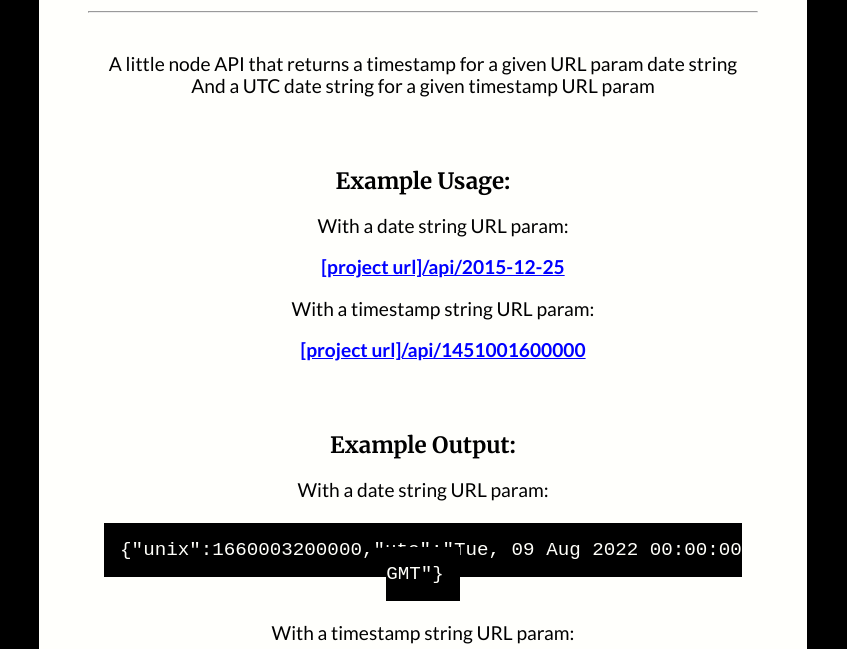
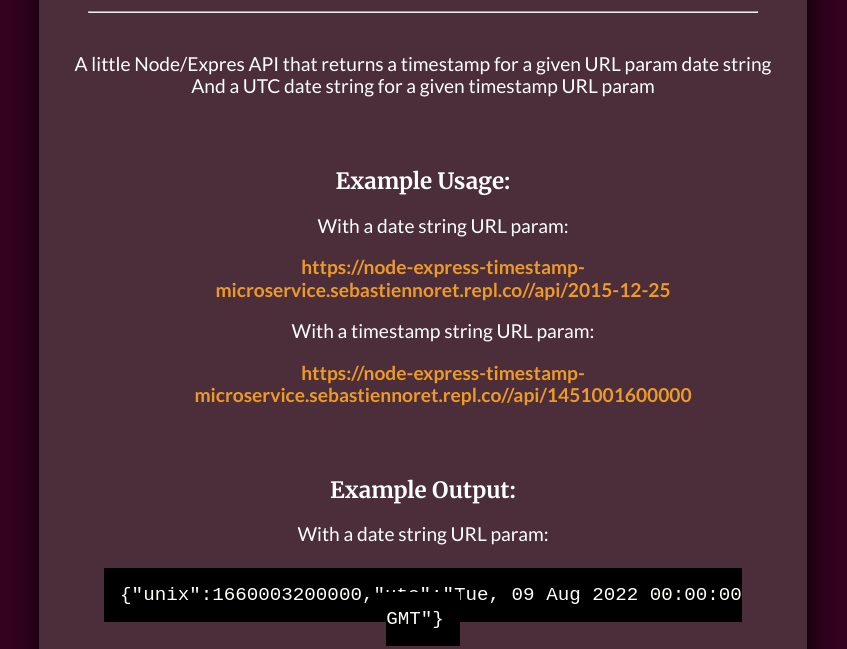
Before and after one commit to SebNoret/node-express-timestamp-microservice, a website: page views/index.html in a window 1280 px wide. Shown: the part 151-800 px from the top of the page, without its empty margins (217-1064 px from the left). Drawn offline with Linux system fonts and the light colour scheme; files that its build step writes are made by us from their sources.

Commit message:
changed colors in css

```diff
--- a/public/style.css
+++ b/public/style.css
@@ -1,11 +1,13 @@
 /****** Main Styling ******/
 :root {
   --white: #fffffa;
-  --light-grey: #beb7a4;
-  --dark-grey: #fffffc;
-  --black: #000000;
-  --orange: #ff7f11;
-  --red: #ff1b1c;
+
+  --bgc: #32021f;
+  --code: black;
+  --typo: #fff;
+  --link: #ec9a29;
+  --link-hover: #77a0a9;
+  --container: #4b2e39;
 }
 *,
 *::after,
@@ -18,9 +20,9 @@ body {
   font-family: "Lato", sans-serif;
   font-size: 16px;
   color: #222;
-  background-color: var(--black);
+  background-color: var(--bgc);
   text-align: center;
-  line-height: 1.4em;
+  line-height: 1.4rem;
 }
 h1,
 h3 {
@@ -33,9 +35,10 @@ h3 {
   border-radius: 5px;
   margin-top: 8vh;
   margin-bottom: 8vh;
-  color: var(--black);
+  color: var(--typo);
   font-size: 1.2rem;
-  background-color: var(--dark-grey);
+  background-color: var(--container);
+  box-shadow: 1px 1px 25px black;
 }
 
 .main {
@@ -65,7 +68,7 @@ code {
   font-family: monospace;
   padding: 1rem;
   color: var(--white);
-  background-color: var(--black);
+  background-color: var(--code);
 }
 
 ul {
@@ -74,16 +77,13 @@ ul {
   border-radius: 5px;
 }
 
-li {
-  /* margin-bottom: 0.5em; */
-}
-
 a {
-  color: blue;
+  color: var(--link);
   font-weight: bold;
   transition: all 200ms ease-in;
+  text-decoration: none;
 }
 a:hover,
 a:focus {
-  color: var(--orange);
+  color: var(--link-hover);
 }
--- a/views/index.html
+++ b/views/index.html
@@ -18,20 +18,24 @@
       <hr />
       <main role="main" class="main">
         <p>
-          A little node API that returns a timestamp for a given URL param date
-          string <br />
-          And a UTC date string for a given timestamp URL param
+          A little Node/Expres API that returns a timestamp for a given URL
+          param date string And a UTC date string for a given timestamp URL
+          param
         </p>
         <div class="usage">
           <h3>Example Usage:</h3>
           <ul>
             <li>
               <p>With a date string URL param:</p>
-              <a href="api/2015-12-25">[project url]/api/2015-12-25</a>
+              <a href="api/2015-12-25"
+                >https://node-express-timestamp-microservice.sebastiennoret.repl.co//api/2015-12-25</a
+              >
             </li>
             <li>
               <p>With a timestamp string URL param:</p>
-              <a href="api/1451001600000">[project url]/api/1451001600000</a>
+              <a href="api/1451001600000"
+                >https://node-express-timestamp-microservice.sebastiennoret.repl.co//api/1451001600000</a
+              >
             </li>
           </ul>
         </div>
```
